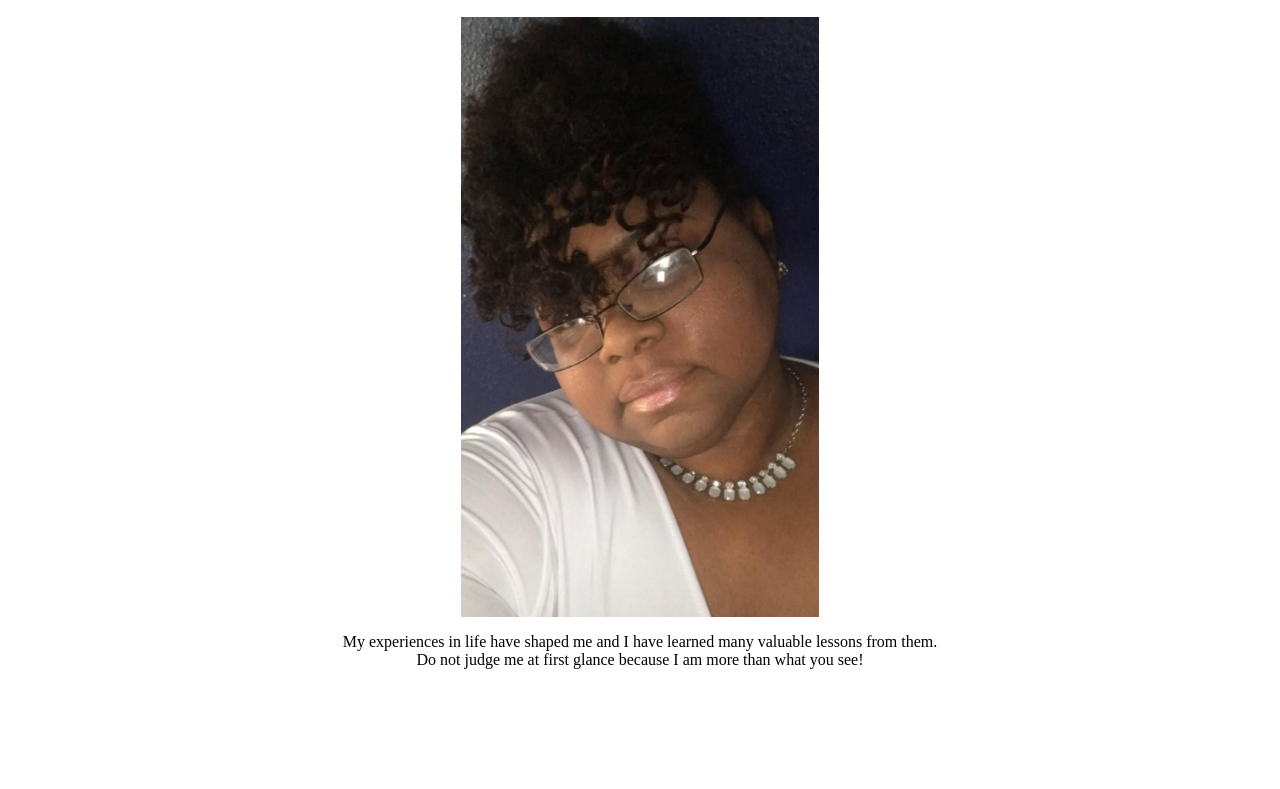
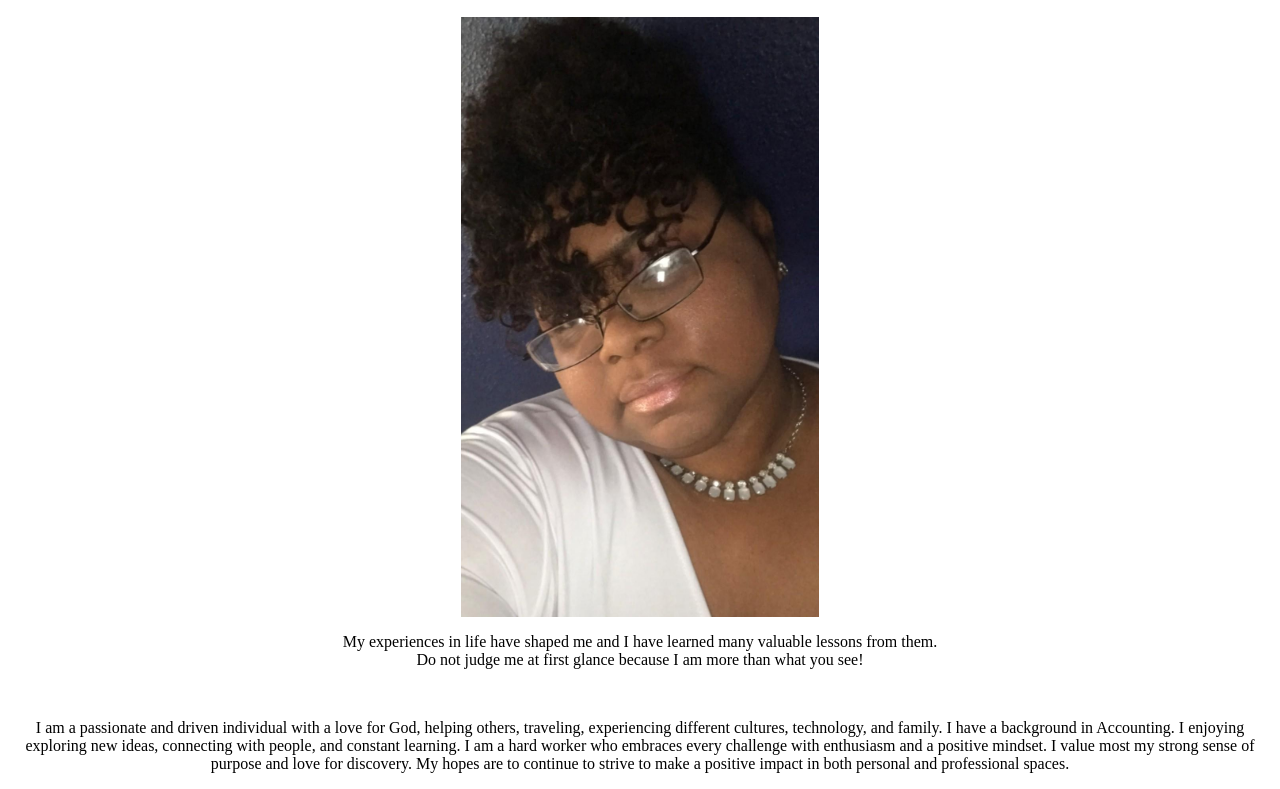
Before and after one commit to hattie2801/about-me-page, a plain HTML site: page index.html in a window 1280 px wide. Shown: the part 110-899 px from the top of the page. Before the commit the page ends 821 px from the top, so only its background shows below. Drawn offline with Linux system fonts and the light colour scheme.

Commit message:
updated index.html

```diff
--- a/index.html
+++ b/index.html
@@ -23,6 +23,7 @@
    <p>My experiences in life have shaped me and I have learned many valuable lessons from them.<br>
      Do not judge me at first glance because I am more than what you see!</p><br>
 
+    <p>I am a passionate and driven individual with a love for God, helping others, traveling, experiencing different cultures, technology, and family. I have a background in Accounting. I enjoying exploring new ideas, connecting with people, and constant learning. I am a hard worker who embraces every challenge with enthusiasm and a positive mindset. I value most my strong sense of purpose and love for discovery. My hopes are to continue to strive to make a positive impact in both personal and professional spaces.</p>
 
 
 
```
